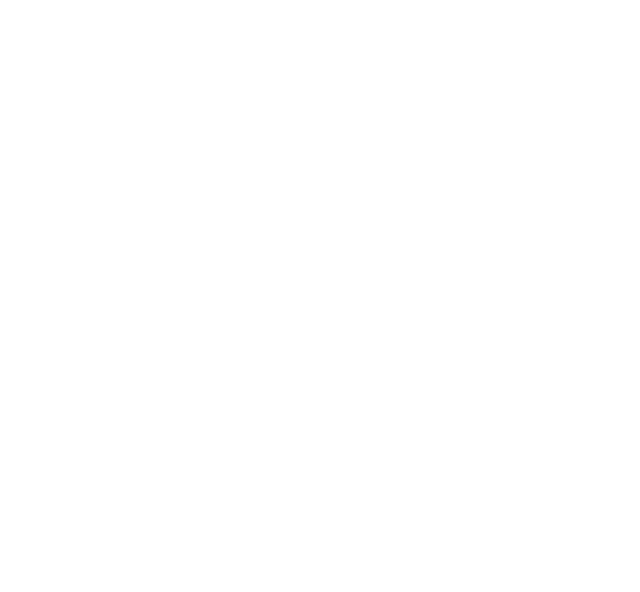
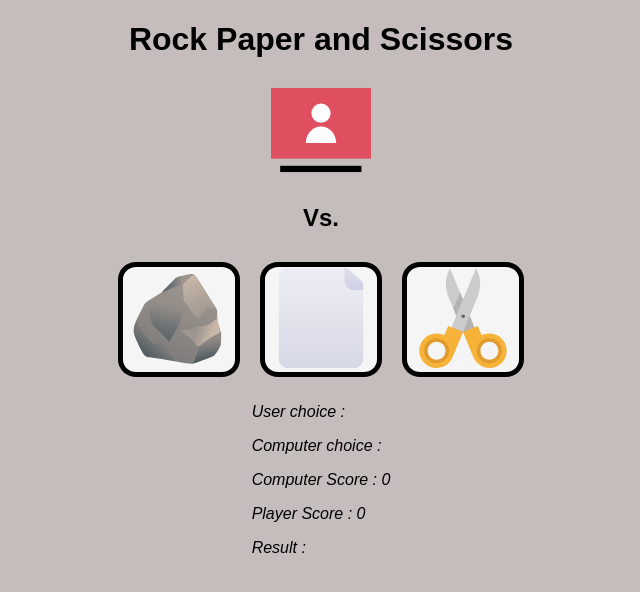
Before and after one commit to nimishgo/Rock_Paper_Scissor, a plain HTML site: page index.html in a window 1280 px wide. Shown: the whole page, without its empty margins (319-959 px from the left). Drawn offline with Linux system fonts and the light colour scheme.

Commit message:
modified html

```diff
--- a/index.html
+++ b/index.html
@@ -4,9 +4,31 @@
     <meta charset="UTF-8">
     <meta http-equiv="X-UA-Compatible" content="IE=edge">
     <meta name="viewport" content="width=device-width, initial-scale=1.0">
-    <title>Document</title>
+    <link rel="stylesheet" href="./styles/style.css">
+    <title>Rock Paper Scissor</title>
+    <script src="./javascript.js" defer></script>
 </head>
 <body>
-    <script src="./javascript.js"></script>
+    <h1>Rock Paper and Scissors</h1>
+
+    <div class="container">
+        <div><img src="./images/laptop-computer-svgrepo-com.svg" alt="laptop"></div>
+        <h2>Vs.</h2>
+        <div class="incontainer">
+            <button className="ROCK"><img src="./images/rock.svg" alt="ROCK"></button>
+            <button className="PAPER"><img src="./images/paper.svg" alt="PAPER"></button>
+            <button className="SCISSOR"><img src="./images/scissor.svg" alt="SCISSOR"></button>
+        </div>
+
+    </div>
+
+    <div class="container1">
+        <p class="_currents">User choice : <span class="currents"></span> </p>
+        <p class="_playerScore">Computer choice : <span class="playerScore"></span></p>
+        <p class="_computerScore">Computer Score : <span class="computerPoints">0</span> </p>
+        <p class="_playerPoints">Player Score : <span class="playerPoints">0</span></p>
+        <p class="_Result">Result : <span class="Result"></span></p>
+    </div>
+
 </body>
 </html>
```
